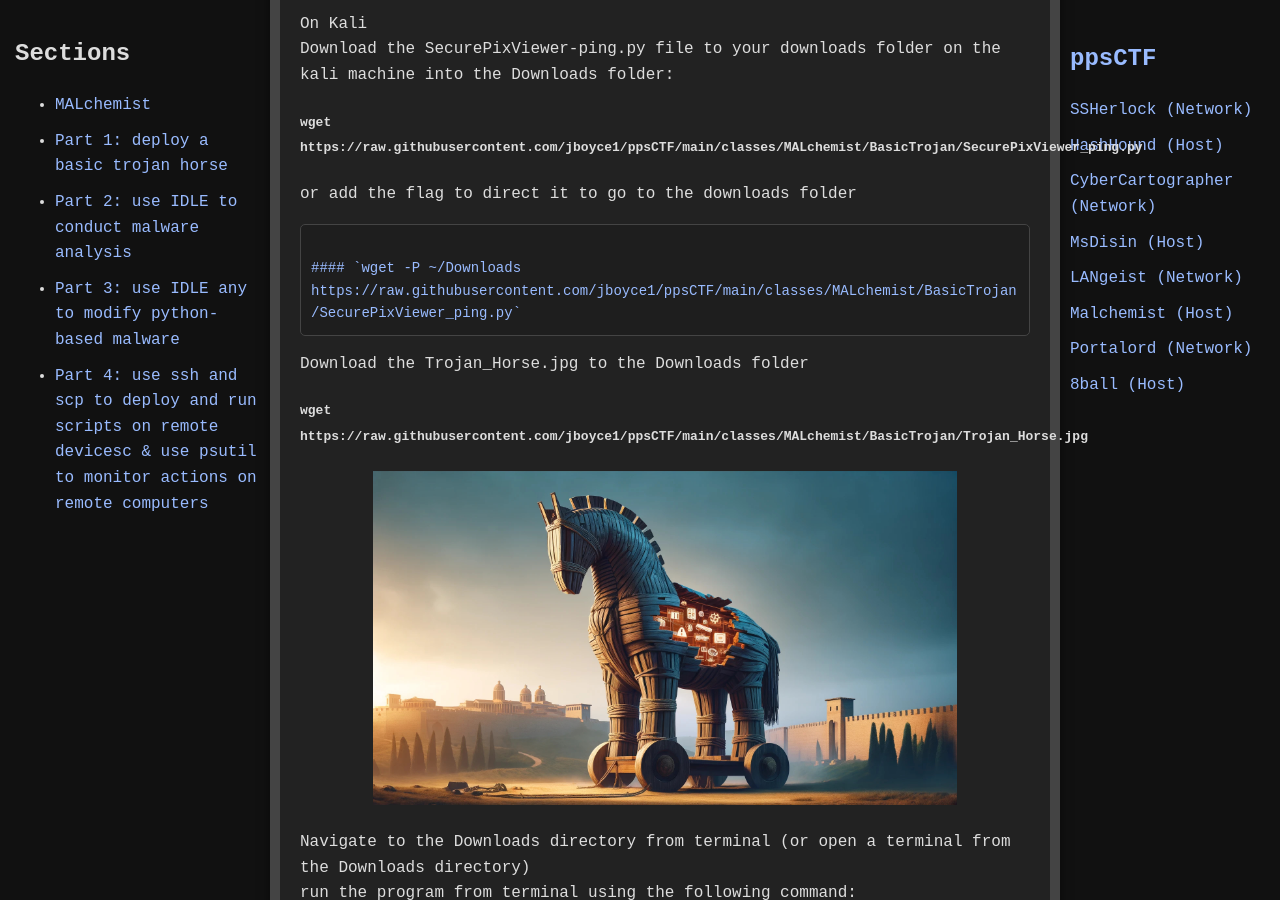
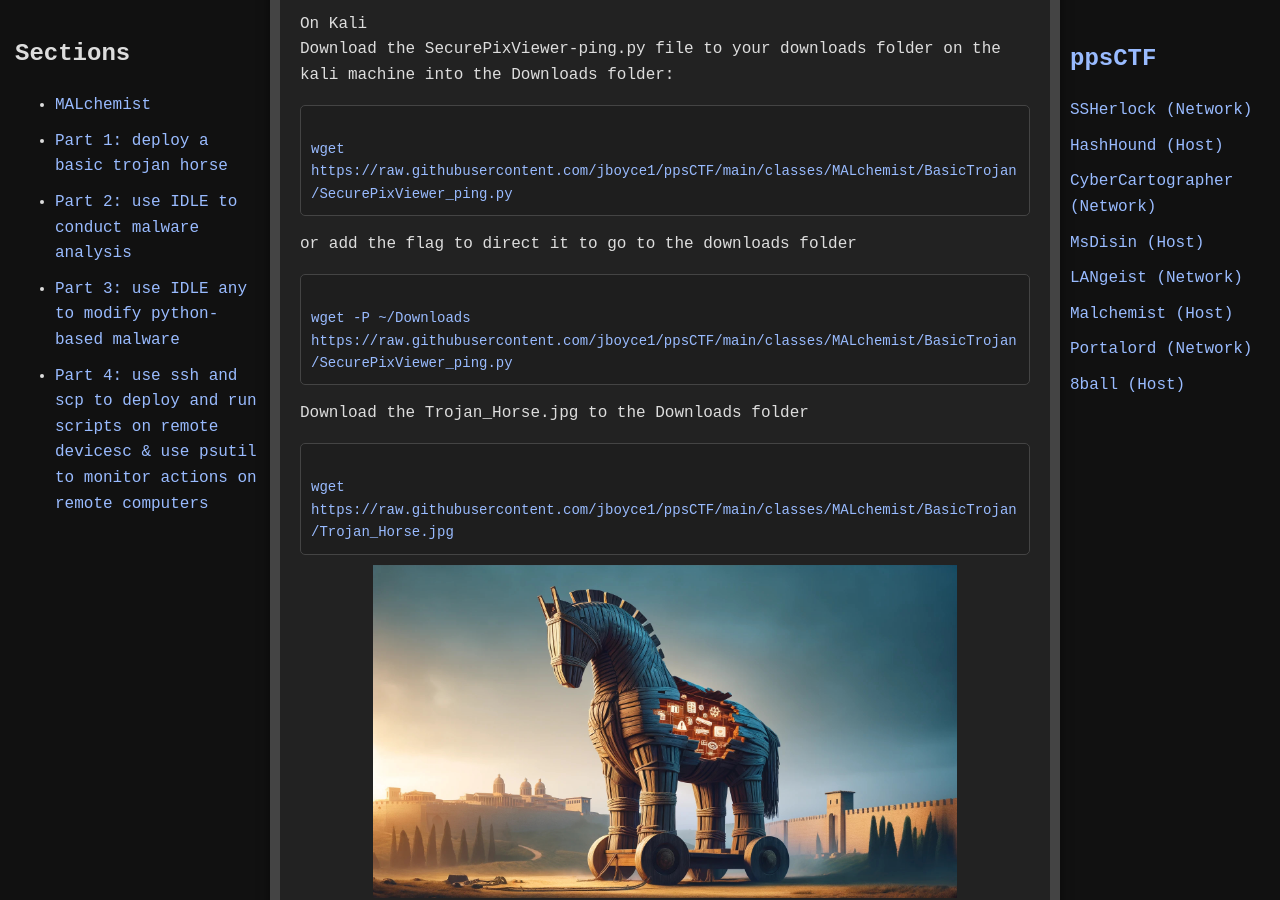
Before and after one commit to jboyce1/ppsCTF, a Jekyll site: the page built from classes/MALchemist/MALchemist.md, in a window 1280 px wide and 900 px high, scrolled down 2406 px. Built offline with Jekyll 4.4.1, drawn with Linux system fonts in a browser that asks for light colours.

Commit message:
Update MALchemist.md

```diff
--- a/classes/MALchemist/MALchemist.md
+++ b/classes/MALchemist/MALchemist.md
@@ -59,15 +59,20 @@ Start a Kali machine and Ubuntu machine
 
 On Kali
 Download the SecurePixViewer-ping.py file to your downloads folder on the kali machine into the Downloads folder:
-#### `wget https://raw.githubusercontent.com/jboyce1/ppsCTF/main/classes/MALchemist/BasicTrojan/SecurePixViewer_ping.py`
+<div class="scroll-box">
+wget https://raw.githubusercontent.com/jboyce1/ppsCTF/main/classes/MALchemist/BasicTrojan/SecurePixViewer_ping.py
+</div>
+
 or add the flag to direct it to go to the downloads folder
+
 <div class="scroll-box">
-#### `wget -P ~/Downloads https://raw.githubusercontent.com/jboyce1/ppsCTF/main/classes/MALchemist/BasicTrojan/SecurePixViewer_ping.py`
+wget -P ~/Downloads https://raw.githubusercontent.com/jboyce1/ppsCTF/main/classes/MALchemist/BasicTrojan/SecurePixViewer_ping.py
 </div>
 
 Download the Trojan_Horse.jpg to the Downloads folder
-#### `wget https://raw.githubusercontent.com/jboyce1/ppsCTF/main/classes/MALchemist/BasicTrojan/Trojan_Horse.jpg`
-
+<div class="scroll-box">
+wget https://raw.githubusercontent.com/jboyce1/ppsCTF/main/classes/MALchemist/BasicTrojan/Trojan_Horse.jpg
+</div>
 <div style="text-align: center;">
   <img src="{{ 'classes/MALchemist/BasicTrojan/Trojan_Horse.jpg' | relative_url }}" alt="" style="max-width: 80%; height: auto;">
 </div>
```
